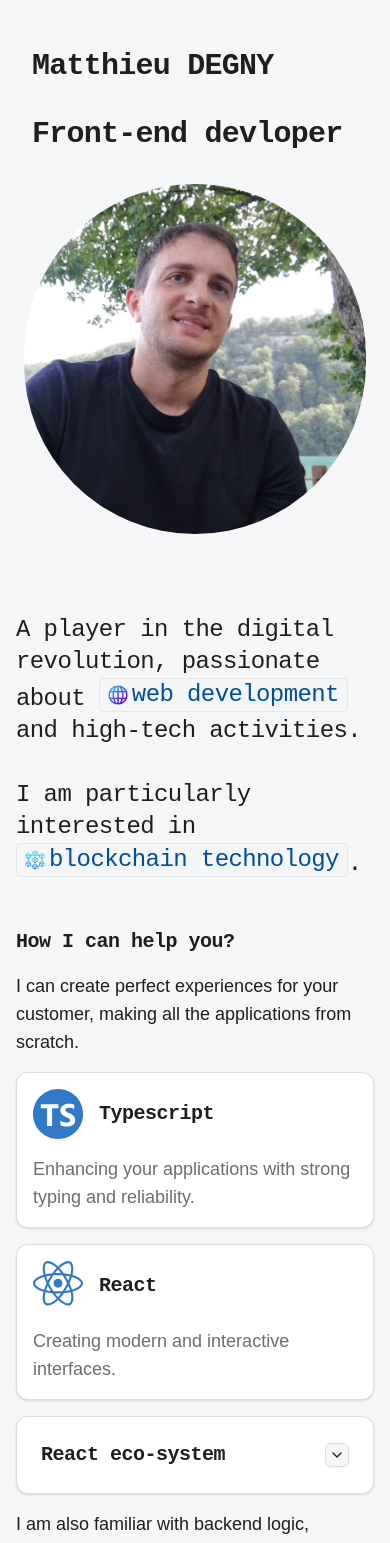
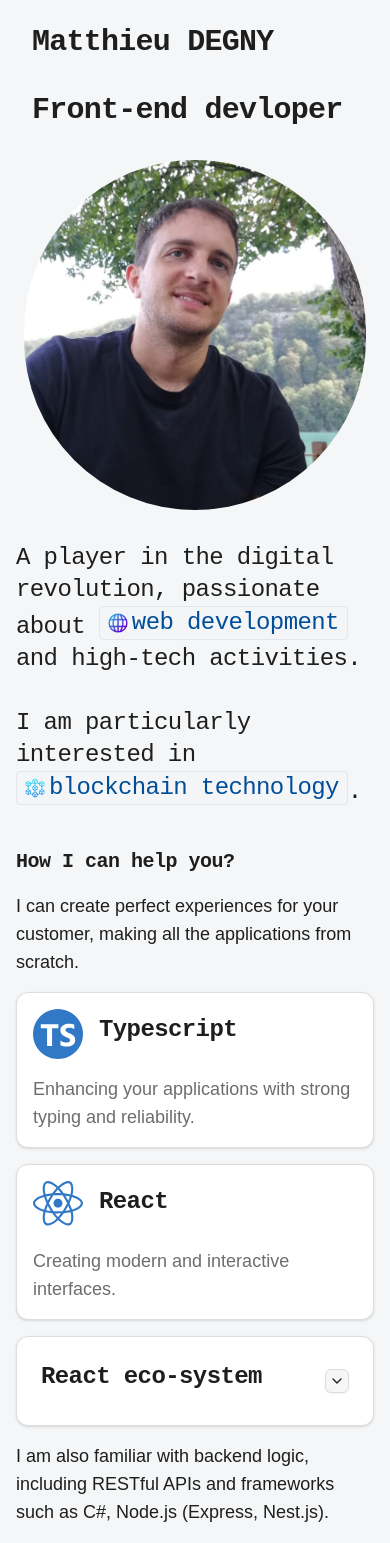
Before and after one commit to Matthieudegny/2024_PortFolio, a Next.js app: page / in a window 390 px wide. Shown: the top 1543 px of the page. Built offline with nearby package versions, Linux system fonts and the light colour scheme.

Commit message:
change cardtitle from h3 to h2, create subtitle card, and update pading in Section

```diff
--- a/src/components/Introduction.tsx
+++ b/src/components/Introduction.tsx
@@ -12,7 +12,7 @@ import { EarthIcon } from "./icons/EarthIcon";
 
 const Introduction = () => {
   return (
-    <Section className="flex flex-col gap-20">
+    <Section className="flex flex-col gap-8 pt-4 lg:gap-20">
       <div className="flex  flex-col md:flex-row items-center justify-center gap-8 md:gap-4 px-2 pt-2">
         <div className=" order-1 md:order-2 flex flex-col items-start  gap-8 justify-evenly flex-grow w-[100%] md:w-[50%] px-2 lg-px-0 ">
           <h1>Matthieu DEGNY</h1>
--- a/src/components/Section.tsx
+++ b/src/components/Section.tsx
@@ -7,7 +7,7 @@ const Section = (props: PropsWithChildren<{ className?: string }>) => {
   return (
     <div
       className={cn(
-        "max-w-6.5xl px-4 lg:px-10 m-auto pt-10 lg:pt-20",
+        "max-w-6.5xl px-4 lg:px-10 m-auto pt-8 lg:pt-20",
         props.className
       )}
     >
--- a/src/components/Skills.tsx
+++ b/src/components/Skills.tsx
@@ -9,7 +9,13 @@ import { ChevronDown } from "lucide-react";
 
 // component
 import Section from "./Section";
-import { Card, CardTitle, CardHeader, CardDescription } from "./ui/card";
+import {
+  Card,
+  CardTitle,
+  CardSubTitle,
+  CardHeader,
+  CardDescription,
+} from "./ui/card";
 import { Button } from "./ui/button";
 
 // datas
@@ -79,9 +85,9 @@ const CardSubSkillItem = ({ subSkill }: { subSkill: SUBSKILLTYPE }) => {
           </div>
         )
       )}
-      <CardTitle className="flex items-center font-semibold tracking-tight mt-0 text-sm md:text-base lg:text-base">
+      <CardSubTitle className="flex items-center font-semibold tracking-tight mt-0 text-sm md:text-base lg:text-base">
         {subSkill.title}
-      </CardTitle>
+      </CardSubTitle>
     </Card>
   );
 };
--- a/src/components/ui/card.tsx
+++ b/src/components/ui/card.tsx
@@ -29,6 +29,21 @@ const CardTitle = React.forwardRef<
   HTMLParagraphElement,
   React.HTMLAttributes<HTMLHeadingElement>
 >(({ className, ...props }, ref) => (
+  <h2
+    ref={ref}
+    className={cn(
+      "font-semibold leading-none tracking-tight text-md lg:text-2xl ",
+      className
+    )}
+    {...props}
+  />
+));
+CardTitle.displayName = "CardTitle";
+
+const CardSubTitle = React.forwardRef<
+  HTMLParagraphElement,
+  React.HTMLAttributes<HTMLHeadingElement>
+>(({ className, ...props }, ref) => (
   <h3
     ref={ref}
     className={cn(
@@ -38,7 +53,7 @@ const CardTitle = React.forwardRef<
     {...props}
   />
 ));
-CardTitle.displayName = "CardTitle";
+CardSubTitle.displayName = "CardSubTitle";
 
 const CardDescription = React.forwardRef<
   HTMLParagraphElement,
@@ -77,6 +92,7 @@ export {
   CardHeader,
   CardFooter,
   CardTitle,
+  CardSubTitle,
   CardDescription,
   CardContent,
 };
```
